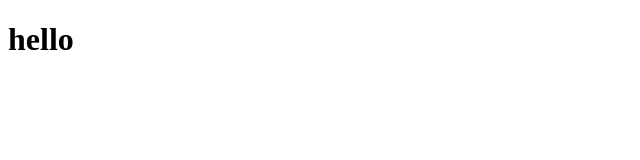
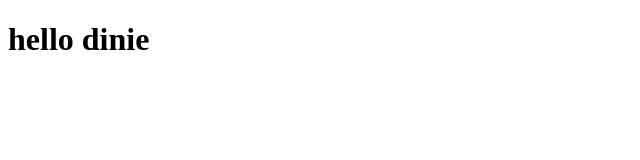
Before and after one commit to diniezikryy/coursera_test, a plain HTML site: page site/index.html in a window 1280 px wide. Shown: the whole page, without its empty margins (0-640 px from the left). Drawn offline with Linux system fonts and the light colour scheme.

Commit message:
Small addition to page content

```diff
--- a/site/index.html
+++ b/site/index.html
@@ -6,6 +6,6 @@
     <title>Document</title>
 </head>
 <body>
-    <h1>hello</h1>
+    <h1>hello dinie</h1>
 </body>
 </html>
```
